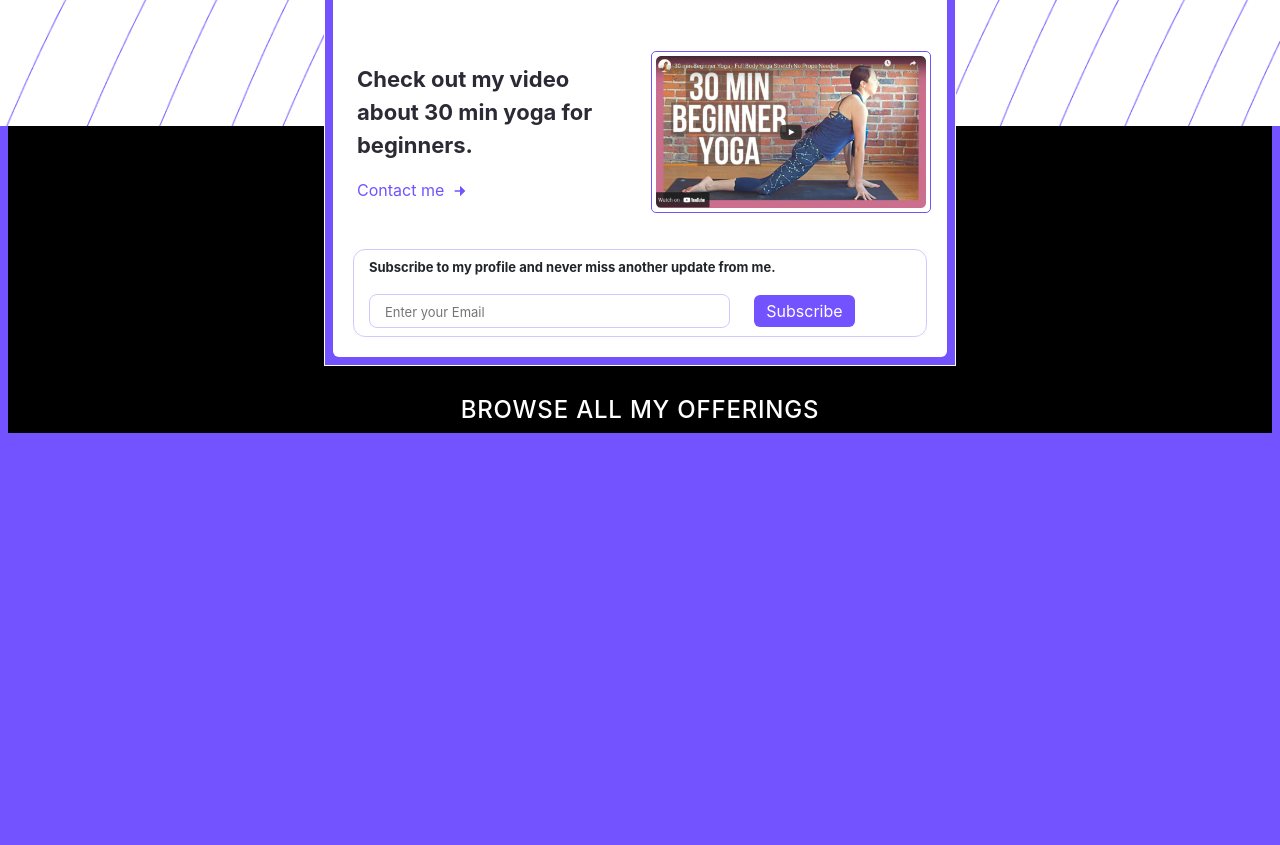
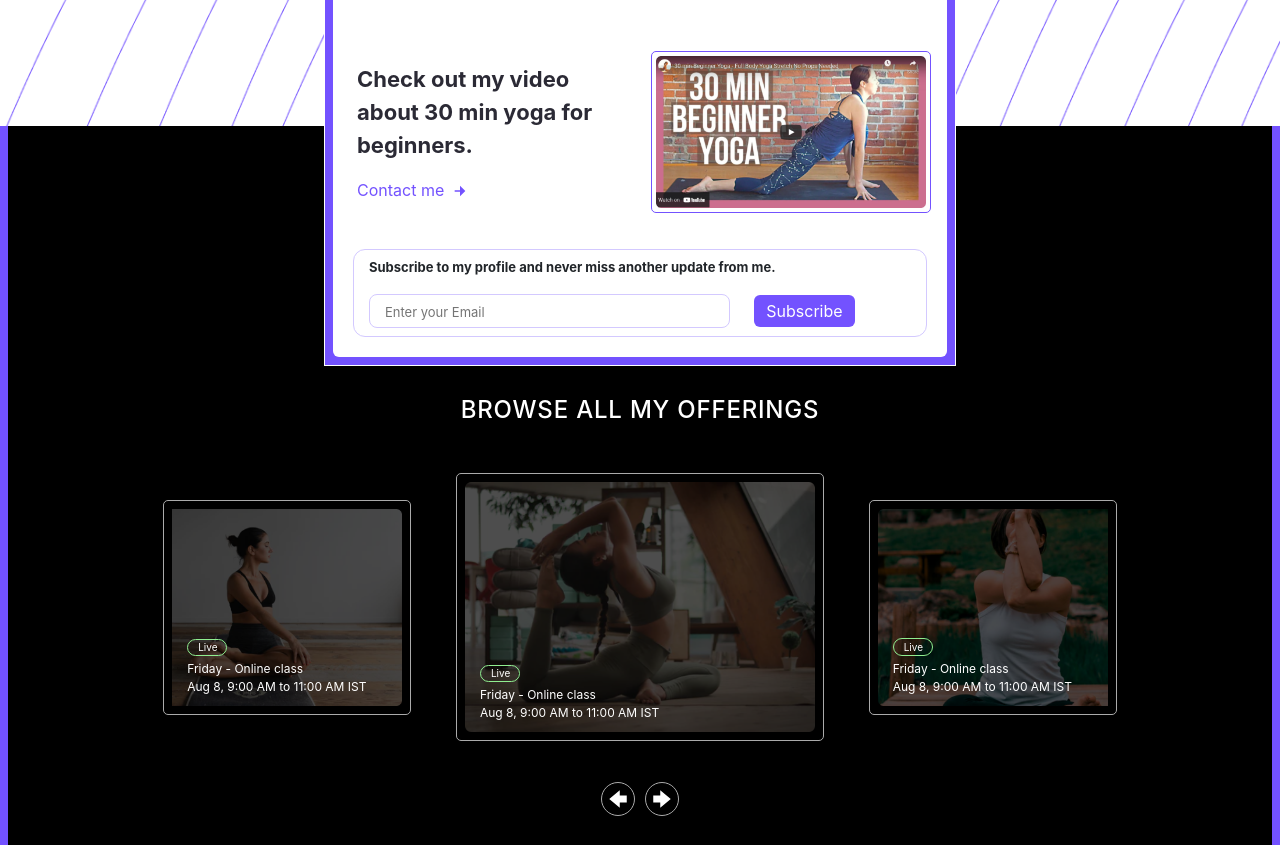
Before and after one commit to AyoTheInspired/bread-task, a React (Create React App) app: page / in a window 1280 px wide. Shown: the part 640-1485 px from the top of the page. Before the commit the page ends 1073 px from the top, so only its background shows below. Built offline with nearby package versions, Linux system fonts and the light colour scheme.

Commit message:
Carousel almost done

```diff
--- a/src/App.js
+++ b/src/App.js
@@ -3,7 +3,7 @@ import "bootstrap/dist/css/bootstrap.min.css";
 import Navigation from "./components/Navigation";
 import Header from "./components/Header";
 import Wrapper from "./components/user-card/Wrapper";
-import Carousel from "./components/Carousel";
+import CarouselWrap from "./components/carousel/CarouselWrap";
 
 function App() {
 	return (
@@ -11,7 +11,7 @@ function App() {
 			<Navigation />
 			<Header />
 			<Wrapper />
-			<Carousel />
+			<CarouselWrap />
 		</div>
 	);
 }
--- a/src/appData.js
+++ b/src/appData.js
@@ -27,3 +27,24 @@ export const userData = {
 
 	languages: ["English", "Hindi", "Punjabi"],
 };
+
+export const carouselItems = [
+	{
+		picturePath: "/images/carousel-left.png",
+		title: "Friday - Online class",
+		detail: "Aug 8, 9:00 AM to 11:00 AM IST",
+		scale: false,
+	},
+	{
+		picturePath: "/images/carousel-mid.png",
+		title: "Friday - Online class",
+		detail: "Aug 8, 9:00 AM to 11:00 AM IST",
+		scale: true,
+	},
+	{
+		picturePath: "/images/carousel-right.png",
+		title: "Friday - Online class",
+		detail: "Aug 8, 9:00 AM to 11:00 AM IST",
+		scale: false,
+	},
+];
--- a/src/components/Carousel.js
+++ /dev/null
@@ -1,33 +0,0 @@
-import React from "react";
-import styled from "styled-components";
-import { Container, Row } from "react-bootstrap";
-
-function Carousel() {
-	return (
-		<StyledContainer fluid>
-			<Row>
-				<Div className="flexed col">
-					<h4 className="mb-2 header text-white">BROWSE ALL MY OFFERINGS</h4>
-				</Div>
-			</Row>
-		</StyledContainer>
-	);
-}
-
-export default Carousel;
-
-const StyledContainer = styled(Container)`
-	background: var(--pry-clr);
-`;
-
-const Div = styled.div`
-	/* min-height: 300px; */
-	background: black;
-	padding-top: 250px;
-	margin: 0 8px;
-
-	.header {
-		letter-spacing: 0.8px;
-		margin-top: 20px;
-	}
-`;
--- /dev/null
+++ b/src/components/carousel/CarouselItem.js
@@ -0,0 +1,68 @@
+import React from "react";
+import styled from "styled-components";
+
+function CarouselItem({ properties }) {
+	const { picturePath, title, detail, scale } = properties;
+
+	return (
+		<Div>
+			<div className="content__wrap">
+				<img
+					width={`${scale ? "350px" : "230px"}`}
+					src={picturePath}
+					alt={title}
+				/>
+				<div className="text text-white p-2">
+					<p className="mb-1 live text-center ">Live</p>
+					<p className="mb-0 title"> {title} </p>
+					<p className="mb-0 detail"> {detail} </p>
+				</div>
+			</div>
+		</Div>
+	);
+}
+
+export default CarouselItem;
+
+const Div = styled.div`
+	margin: 30px auto;
+
+	.content__wrap {
+		padding: 8px;
+		border: 1px solid #aaa;
+		border-radius: 5px;
+		position: relative;
+
+		img {
+			opacity: 0.3;
+			cursor: pointer;
+			transition: var(--transition);
+
+			:hover {
+				opacity: 0.6;
+			}
+		}
+	}
+
+	.text {
+		position: absolute;
+		bottom: 10px;
+		left: 15px;
+
+		.live {
+			width: 40px;
+			font-size: 10px;
+			padding: 0.3px 10px;
+			border: 1px solid lightgreen;
+			border-radius: 12px;
+		}
+
+		.title,
+		.detail {
+			font-size: 12px;
+		}
+	}
+`;
+
+// Friday - Online class
+// Aug 8, 9:00 AM to 11:00 AM IST
--- /dev/null
+++ b/src/components/carousel/CarouselWrap.js
@@ -0,0 +1,67 @@
+import React from "react";
+import styled from "styled-components";
+import { Container, Row } from "react-bootstrap";
+import CarouselItem from "./CarouselItem";
+import { carouselItems } from "../../appData";
+import { GoArrowLeft, GoArrowRight } from "react-icons/go";
+
+function Carousel() {
+	return (
+		<StyledContainer fluid>
+			<Row>
+				<Section className="flex-col col">
+					<h4 className="mb-2 header text-center text-white">
+						BROWSE ALL MY OFFERINGS
+					</h4>
+
+					<Wrap className="mx-auto col-lg-10 flex-btw">
+						{carouselItems.map((item, index) => {
+							return <CarouselItem key={index + 1} properties={item} />;
+						})}
+					</Wrap>
+					<div className="arrows flexed">
+						<span className="leftArrow flexed">
+							<GoArrowLeft />
+						</span>
+
+						<span className="rightArrow flexed">
+							<GoArrowRight />
+						</span>
+					</div>
+				</Section>
+			</Row>
+		</StyledContainer>
+	);
+}
+
+export default Carousel;
+
+const StyledContainer = styled(Container)`
+	background: var(--pry-clr);
+`;
+
+const Section = styled.section`
+	/* min-height: 300px; */
+	background: black;
+	padding-top: 250px;
+	padding-bottom: 50px;
+	margin: 0 8px;
+
+	.header {
+		letter-spacing: 0.8px;
+		margin: 20px 0;
+	}
+
+	.leftArrow,
+	.rightArrow {
+		color: #fff;
+		font-size: 28px;
+		margin: 0 5px;
+		cursor: pointer;
+		padding: 2px;
+		border: 1px solid #aaa;
+		border-radius: 50%;
+	}
+`;
+
+const Wrap = styled.div``;
```
